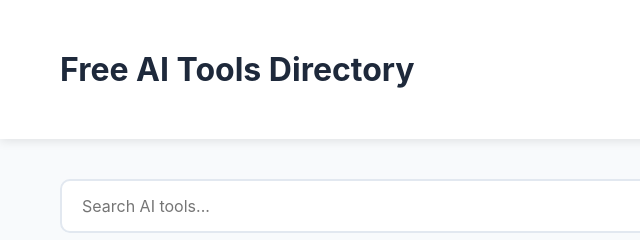
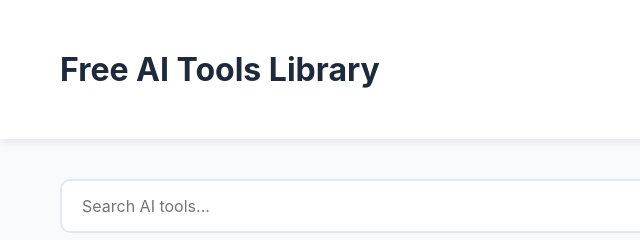
Before and after one commit to AamirSidque/ailibrary, a plain HTML site: page index.html in a window 1280 px wide. Shown: the top 240 px of the page, 0-640 px from the left. Drawn offline with Linux system fonts and the light colour scheme.

Commit message:
Update index.html

```diff
--- a/index.html
+++ b/index.html
@@ -4,14 +4,14 @@
     <meta charset="UTF-8">
     <meta name="viewport" content="width=device-width, initial-scale=1.0">
     <link rel="stylesheet" href="styles.css">
-    <title>Free AI Tools Directory 2024</title>
+    <title>Free AI Tools Library 2024</title>
 
 </head>
 <body>
 
     <header>
         <div class="container">
-            <h1>Free AI Tools Directory</h1>
+            <h1>Free AI Tools Library</h1>
         </div>
     </header>
 
```
